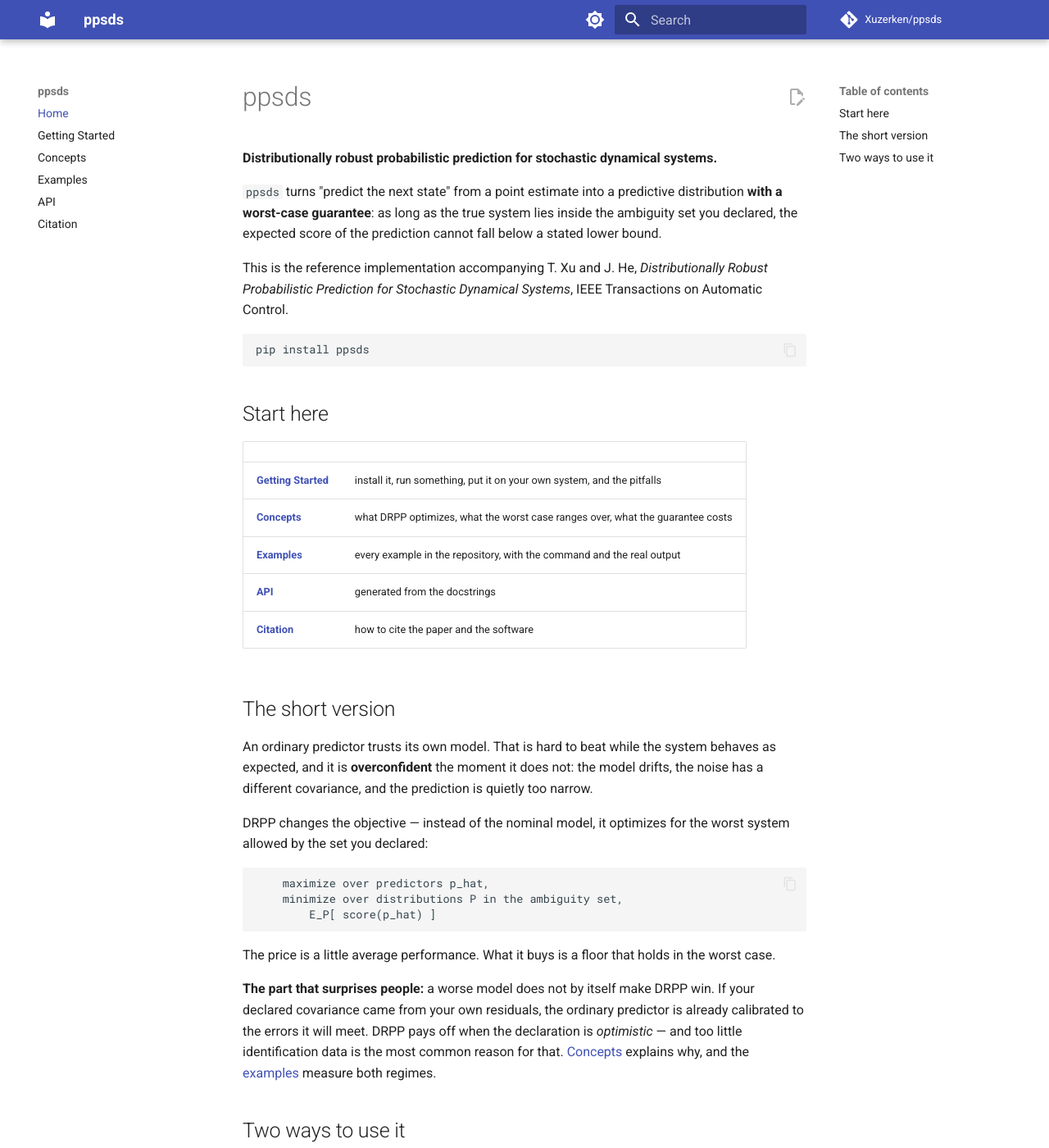
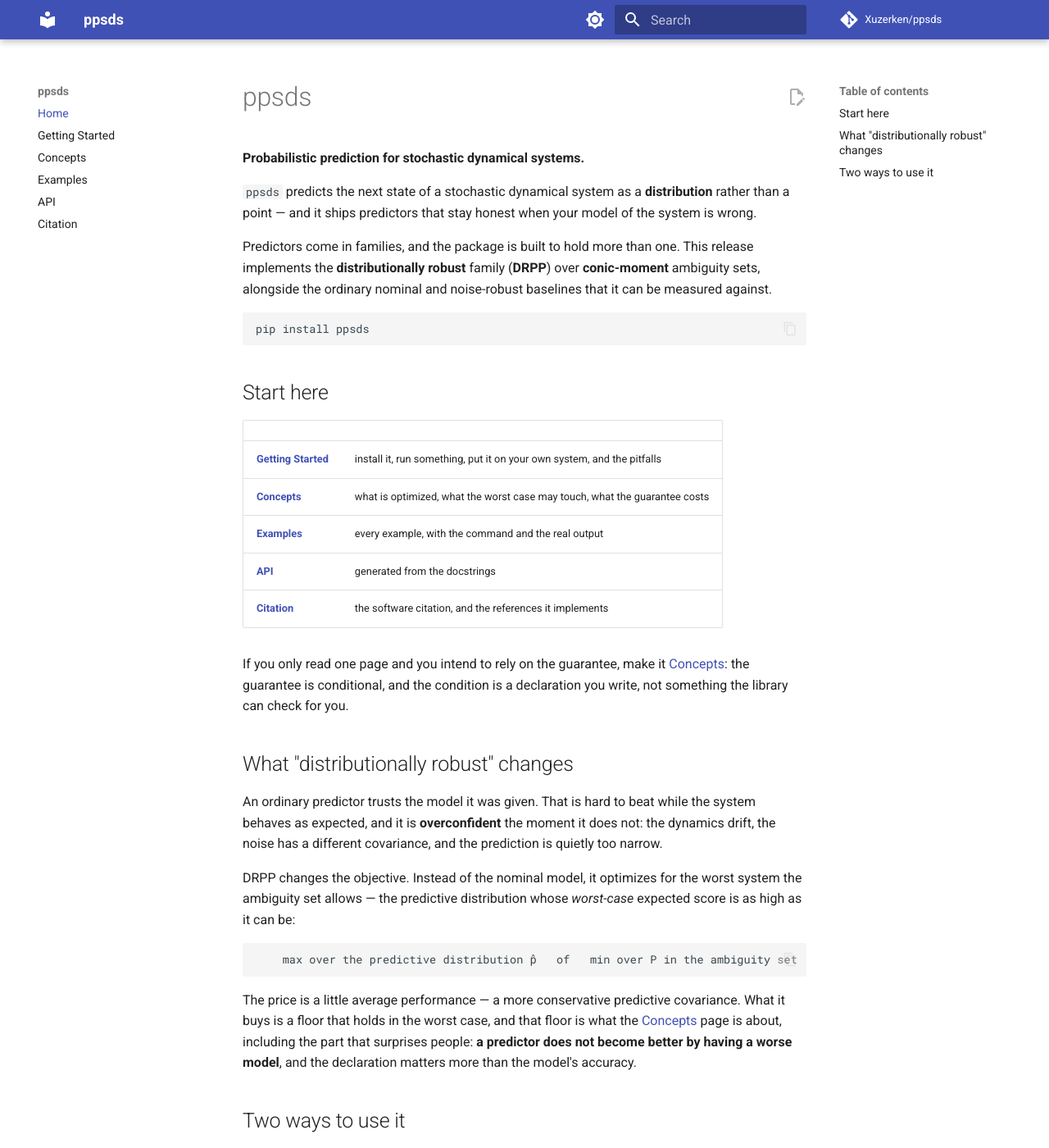
Before and after one commit to Xuzerken/ppsds, an MkDocs documentation site: the page built from docs/index.md, in a window 1280 px wide and 1400 px high. Shown: the whole window at 82% size. Built offline with MkDocs 1.6.1 and Material for MkDocs 9.7.7, drawn with Linux system fonts in a browser that asks for light colours; comment, search, counter and statistics services are not loaded; some of the changed text lies outside the part shown.

Commit message:
Sync from the development repository

````diff
--- a/docs/index.md
+++ b/docs/index.md
@@ -1,14 +1,13 @@
 # ppsds
 
-**Distributionally robust probabilistic prediction for stochastic dynamical systems.**
+**Probabilistic prediction for stochastic dynamical systems.**
 
-`ppsds` turns "predict the next state" from a point estimate into a predictive distribution
-**with a worst-case guarantee**: as long as the true system lies inside the ambiguity set you
-declared, the expected score of the prediction cannot fall below a stated lower bound.
+`ppsds` predicts the next state of a stochastic dynamical system as a **distribution** rather
+than a point — and it ships predictors that stay honest when your model of the system is wrong.
 
-This is the reference implementation accompanying T. Xu and J. He, *Distributionally Robust
-Probabilistic Prediction for Stochastic Dynamical Systems*, IEEE Transactions on Automatic
-Control.
+Predictors come in families, and the package is built to hold more than one. This release
+implements the **distributionally robust** family (**DRPP**) over **conic-moment** ambiguity
+sets, alongside the ordinary nominal and noise-robust baselines that it can be measured against.
 
 ```
 pip install ppsds
@@ -19,40 +18,41 @@ pip install ppsds
 | | |
 |---|---|
 | **[Getting Started](getting-started.md)** | install it, run something, put it on your own system, and the pitfalls |
-| **[Concepts](concepts.md)** | what DRPP optimizes, what the worst case ranges over, what the guarantee costs |
-| **[Examples](examples.md)** | every example in the repository, with the command and the real output |
+| **[Concepts](concepts.md)** | what is optimized, what the worst case may touch, what the guarantee costs |
+| **[Examples](examples.md)** | every example, with the command and the real output |
 | **[API](api.md)** | generated from the docstrings |
-| **[Citation](citation.md)** | how to cite the paper and the software |
+| **[Citation](citation.md)** | the software citation, and the references it implements |
 
-## The short version
+If you only read one page and you intend to rely on the guarantee, make it
+[Concepts](concepts.md): the guarantee is conditional, and the condition is a declaration you
+write, not something the library can check for you.
 
-An ordinary predictor trusts its own model. That is hard to beat while the system behaves as
-expected, and it is **overconfident** the moment it does not: the model drifts, the noise has a
-different covariance, and the prediction is quietly too narrow.
+## What "distributionally robust" changes
 
-DRPP changes the objective — instead of the nominal model, it optimizes for the worst system
-allowed by the set you declared:
+An ordinary predictor trusts the model it was given. That is hard to beat while the system
+behaves as expected, and it is **overconfident** the moment it does not: the dynamics drift, the
+noise has a different covariance, and the prediction is quietly too narrow.
+
+DRPP changes the objective. Instead of the nominal model, it optimizes for the worst system the
+ambiguity set allows — the predictive distribution whose *worst-case* expected score is as high
+as it can be:
 
 ```
-    maximize over predictors p_hat,
-    minimize over distributions P in the ambiguity set,
-        E_P[ score(p_hat) ]
+    max over the predictive distribution p̂   of   min over P in the ambiguity set   of   E_P[ score(p̂) ]
 ```
 
-The price is a little average performance. What it buys is a floor that holds in the worst case.
-
-**The part that surprises people:** a worse model does not by itself make DRPP win. If your
-declared covariance came from your own residuals, the ordinary predictor is already calibrated to
-the errors it will meet. DRPP pays off when the declaration is *optimistic* — and too little
-identification data is the most common reason for that. [Concepts](concepts.md) explains why, and
-the [examples](examples.md) measure both regimes.
+The price is a little average performance — a more conservative predictive covariance. What it
+buys is a floor that holds in the worst case, and that floor is what the
+[Concepts](concepts.md) page is about, including the part that surprises people: **a predictor
+does not become better by having a worse model**, and the declaration matters more than the
+model's accuracy.
 
 ## Two ways to use it
 
 - **You already have a gymnasium environment.** Declare a nominal model and an ambiguity set, and
   let a predictor run. This is the main path, and it does not require the environment layer at
   all.
-- **You want to simulate your own ambiguity** — to build a benchmark, or to reproduce the paper.
+- **You want to simulate your own ambiguity** — to build a benchmark, or to reproduce a paper.
   Then you also use the environment layer, which supplies the ambiguity set and a choice of
   dynamics modes, including an adversarial one.
 
````
Also changed, not shown: CHANGELOG.md (+3 -2 lines), README.md (+56 -198 lines), docs/api.md (+2 -2 lines), docs/citation.md (+28 -23 lines), docs/examples.md (+2 -2 lines), docs/getting-started.md (+2 -2 lines), pyproject.toml (+6 -2 lines), src/ppsds/__init__.py (+8 -5 lines), 1 other file.
